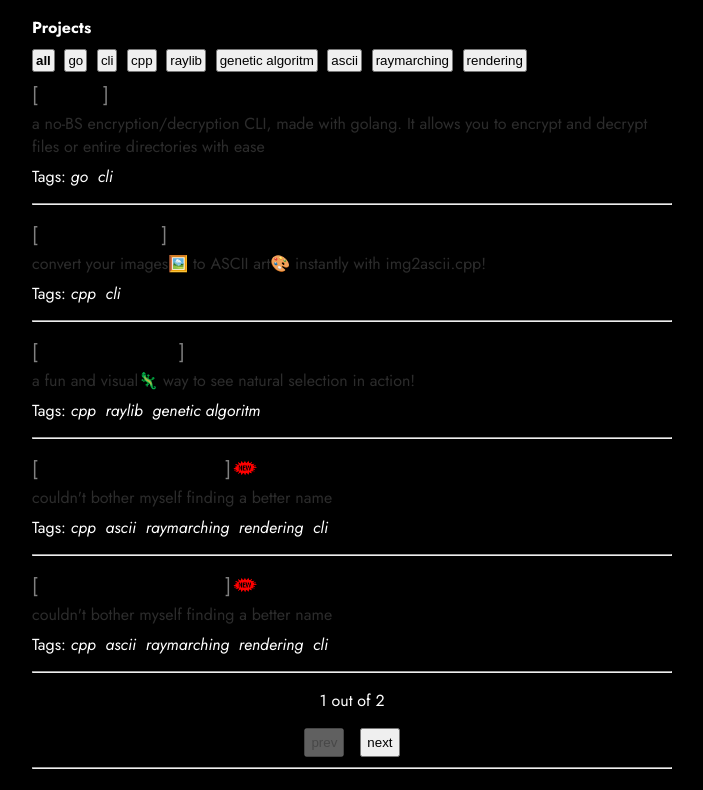
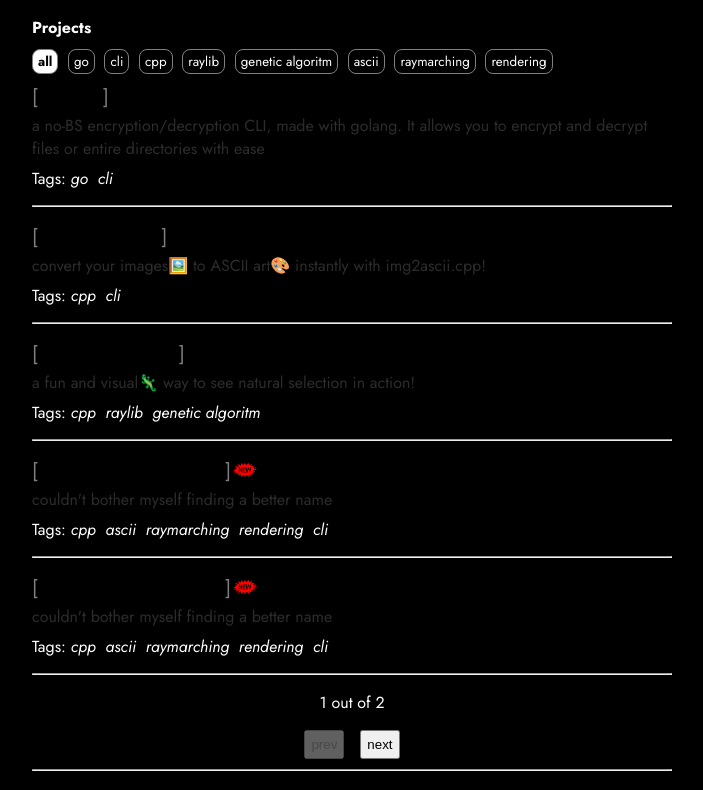
Before and after one commit to Muhammed-Rajab/Muhammed-Rajab.github.io_, a website: page index.html in a window 1280 px wide. Shown: the part 251-1041 px from the top of the page, without its empty margins (288-991 px from the left). Drawn offline with Linux system fonts and the light colour scheme.

Commit message:
currently working on work categories

```diff
--- a/assets/scss/main.scss
+++ b/assets/scss/main.scss
@@ -77,7 +77,17 @@
     row-gap: 10px;
 
     button {
-      padding: 0 2px;
+      padding: 2px 5px;
+      color: white;
+      font-family: inherit;
+      background-color: transparent;
+      border: 1.5px solid gray;
+      border-radius: 8px;
+    }
+
+    .bold-button {
+      background-color: white;
+      color: black;
     }
   }
 
```
Also changed, not shown: assets/css/style.css, 1 other file.
